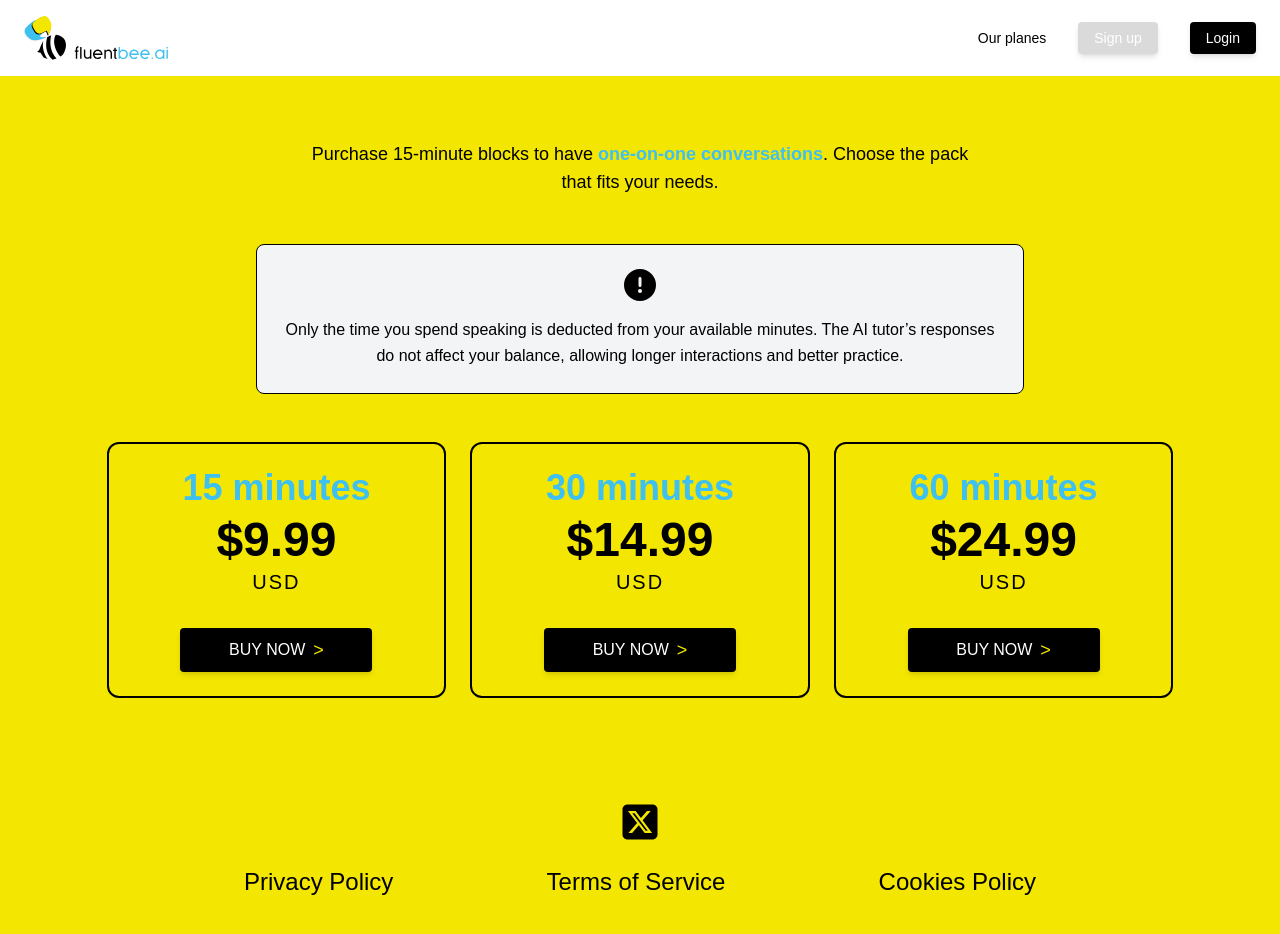
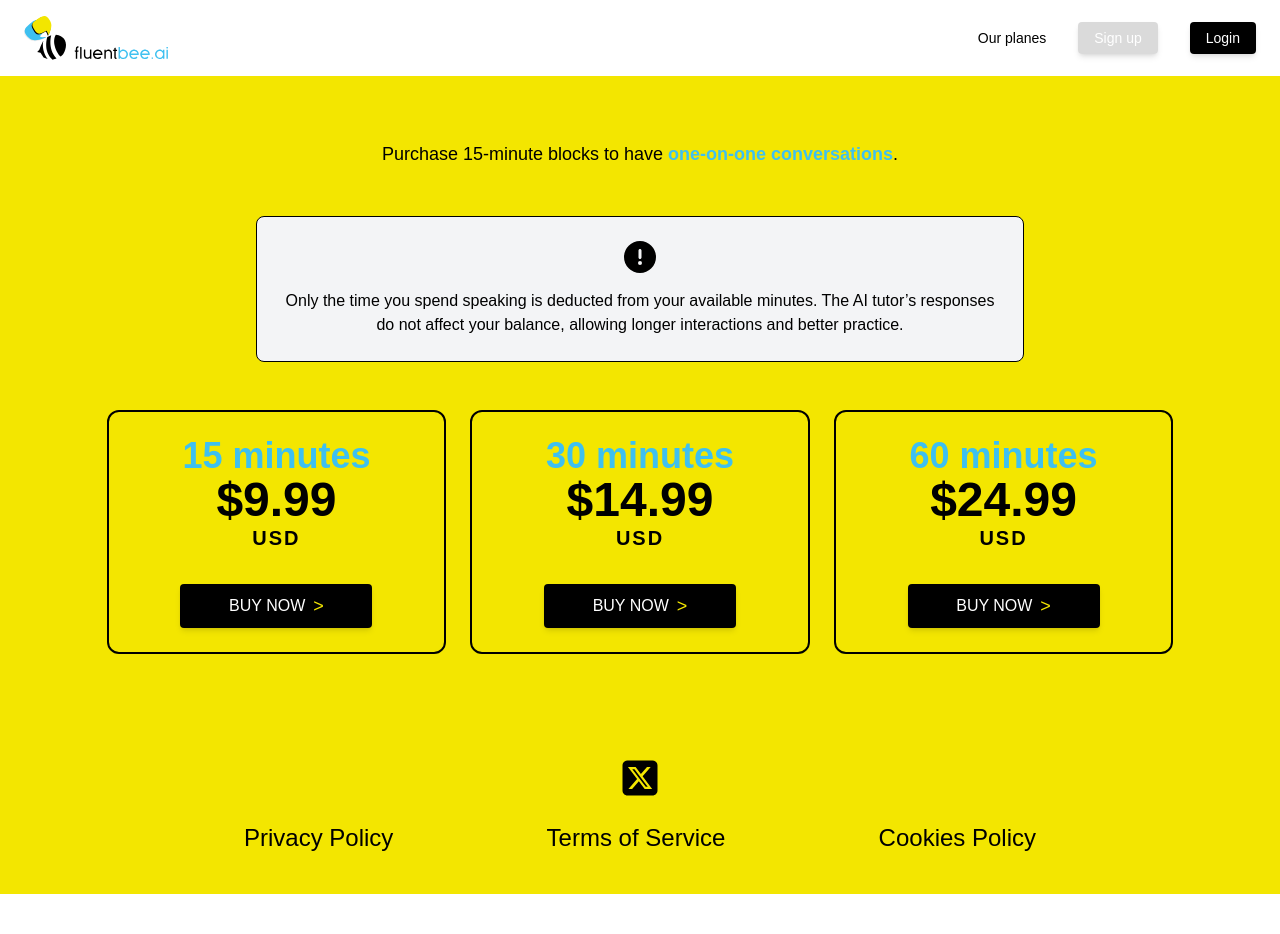
Before and after one commit to UlisesAramis/Fluent-bee, a Next.js app: page /our-planes in a window 1280 px wide. Shown: the top 934 px of the page. After the commit the page ends 894 px from the top, so only its background shows below. Built offline with nearby package versions, Linux system fonts and the light colour scheme.

Commit message:
fix: refacto styles

```diff
--- a/src/components/Planes.tsx
+++ b/src/components/Planes.tsx
@@ -1,3 +1,6 @@
+"use client";
+
+import { useState } from "react";
 import { FaCircleExclamation } from "react-icons/fa6";
 import ButtonBee from "./ui/ButtonBee";
 
@@ -8,6 +11,8 @@ const plans = [
 ];
 
 const Planes = () => {
+  const [selected, setSelected] = useState<number | null>(null);
+
   return (
     <section className="bg-solar-neon py-16">
       <div className="w-5/6 max-w-6xl mx-auto flex flex-col gap-12">
@@ -16,13 +21,12 @@ const Planes = () => {
           <span className="text-neon-sky font-semibold">
             one-on-one conversations
           </span>
-          . Choose the pack that fits your needs.
+          .
         </p>
 
         <div className="bg-gray-100 border border-black rounded-lg p-6 flex flex-col items-center text-center gap-4 max-w-3xl mx-auto">
           <FaCircleExclamation className="w-8 h-8 text-black" />
-
-          <p className="text-sm md:text-base text-black leading-relaxed">
+          <p className="text-sm md:text-base text-black">
             Only the time you spend speaking is deducted from your available
             minutes. The AI tutor’s responses do not affect your balance,
             allowing longer interactions and better practice.
@@ -30,48 +34,65 @@ const Planes = () => {
         </div>
 
         <div className="grid md:grid-cols-3 gap-6">
-          {plans.map((plan) => (
-            <div
-              key={plan.minutes}
-              className="
-              group
-              border-2 border-black
-              rounded-xl
-              p-6
-              cursor-pointer
-              transition-all
-              duration-300
-              hover:bg-black
-              hover:scale-105
-              active:scale-95
-              flex
-              flex-row
-              md:flex-col
-              md:items-center
-              md:text-center
-              justify-between
-              gap-4
-              "
-            >
-              <div className="flex flex-col gap-1 md:gap-2">
-                <p className="text-neon-sky text-xl md:text-4xl font-bold">
-                  {plan.minutes} minutes
-                </p>
+          {plans.map(({ minutes, price }) => {
+            const active = selected === minutes;
 
-                <div className="flex items-center gap-3 md:flex-col md:gap-1">
-                  <p className="text-black text-2xl md:text-5xl font-bold transition-colors duration-300 group-hover:text-white">
-                    ${plan.price}
+            return (
+              <div
+                key={minutes}
+                onClick={() => setSelected(active ? null : minutes)}
+                className={`group border-2 border-black rounded-xl p-6 cursor-pointer transition-all duration-300 flex justify-between md:flex-col md:items-center gap-4
+                ${
+                  active
+                    ? "bg-black scale-105"
+                    : "hover:bg-black hover:scale-105"
+                }`}
+              >
+                <div className="text-center">
+                  <p className="text-neon-sky text-xl md:text-4xl font-bold">
+                    {minutes} minutes
                   </p>
 
-                  <p className="text-black text-sm md:text-xl tracking-widest transition-colors duration-300 group-hover:text-gray-200">
+                  <p
+                    className={`text-2xl md:text-5xl font-bold transition-colors
+                    ${
+                      active
+                        ? "text-white"
+                        : "text-black group-hover:text-white"
+                    }`}
+                  >
+                    ${price}
+                  </p>
+
+                  <p
+                    className={`text-sm md:text-xl tracking-widest font-bold
+                    ${
+                      active
+                        ? "text-gray-200"
+                        : "text-black group-hover:text-gray-200"
+                    }`}
+                  >
                     USD
                   </p>
                 </div>
+
+                <ButtonBee
+                  className={`md:w-48 transition-all duration-300
+                  ${
+                    active
+                      ? `
+                        bg-neon-sky text-black font-bold
+                        shadow-[0_0_20px_#38bdf8]
+                        animate-pulse
+                      `
+                      : "bg-black text-white group-hover:bg-white group-hover:text-black"
+                  }`}
+                >
+                  BUY NOW
+                </ButtonBee>
               </div>
-
-              <ButtonBee className="md:w-48">BUY NOW</ButtonBee>
-            </div>
-          ))}
+            );
+          })}
         </div>
       </div>
     </section>
```
